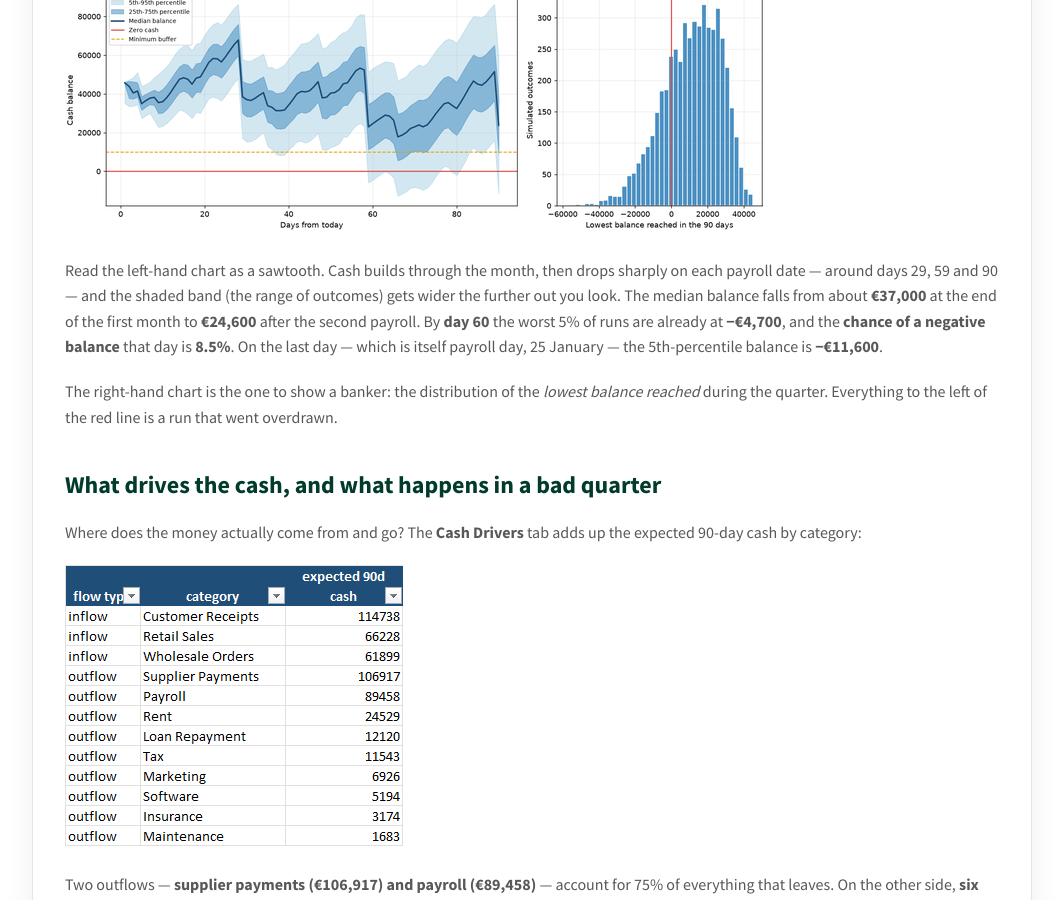
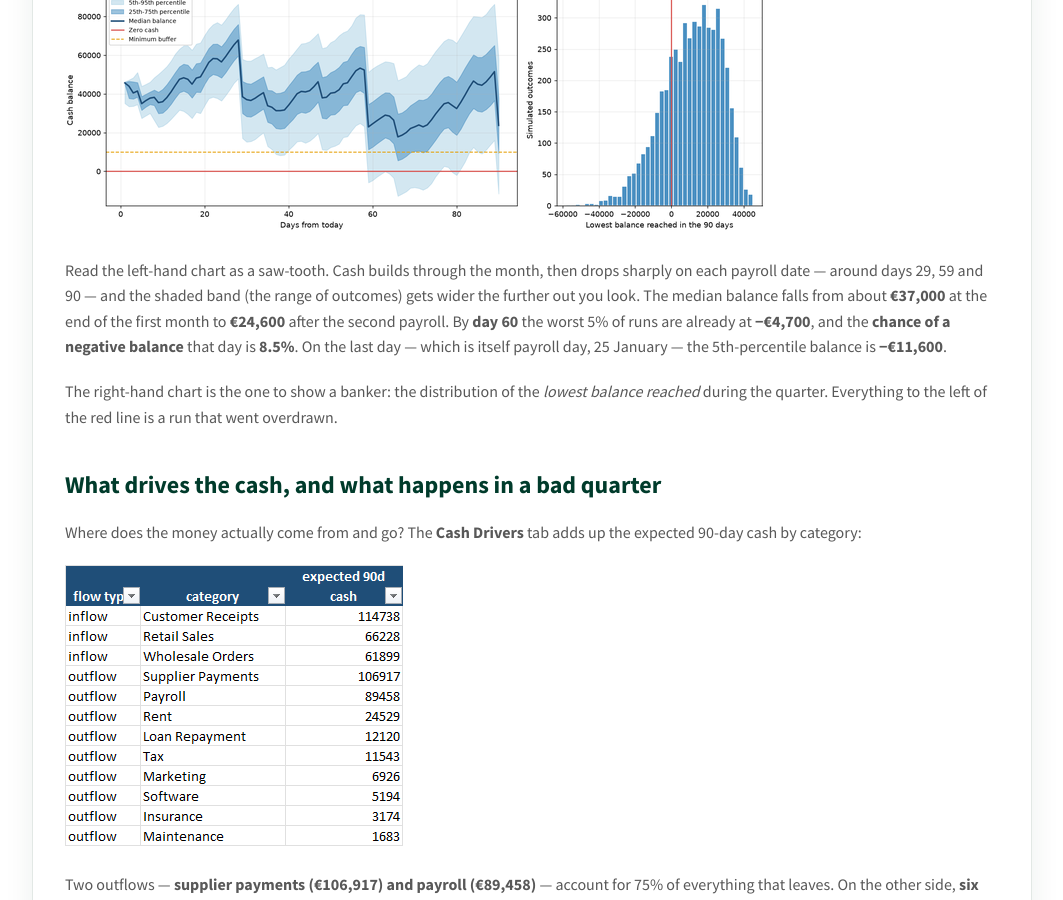
Before and after one commit to MattProtopapas/MattProtopapas.github.io, a Jekyll site: the page built from _posts/2026-11-07-how-much-cash-does-a-small-business-need-to-avoid-running-short.md, in a window 1280 px wide and 900 px high, scrolled down 3011 px. Shown: the whole window, without its empty margins (108-1171 px from the left). Built offline with Jekyll 4.4.1, drawn with Linux system fonts in a browser that asks for light colours; our own code applies the rules of GitHub Pages for plain Markdown files.

Commit message:
how much does a business need post

```diff
--- a/_posts/2026-11-07-how-much-cash-does-a-small-business-need-to-avoid-running-short.md
+++ b/_posts/2026-11-07-how-much-cash-does-a-small-business-need-to-avoid-running-short.md
@@ -94,7 +94,7 @@ The **Daily Forecast** tab and the chart show the whole fan of outcomes, day by
 
 ![Chart: fan of simulated cash balances over 90 days with a sawtooth at each payroll date, and the distribution of the lowest balance reached](/assets/images/2026-11-07-cash-fan-chart.png)
 
-Read the left-hand chart as a sawtooth. Cash builds through the month, then drops
+Read the left-hand chart as a saw-tooth. Cash builds through the month, then drops
 sharply on each payroll date — around days 29, 59 and 90 — and the shaded band (the
 range of outcomes) gets wider the further out you look. The median balance falls from
 about **€37,000** at the end of the first month to **€24,600** after the second
```
